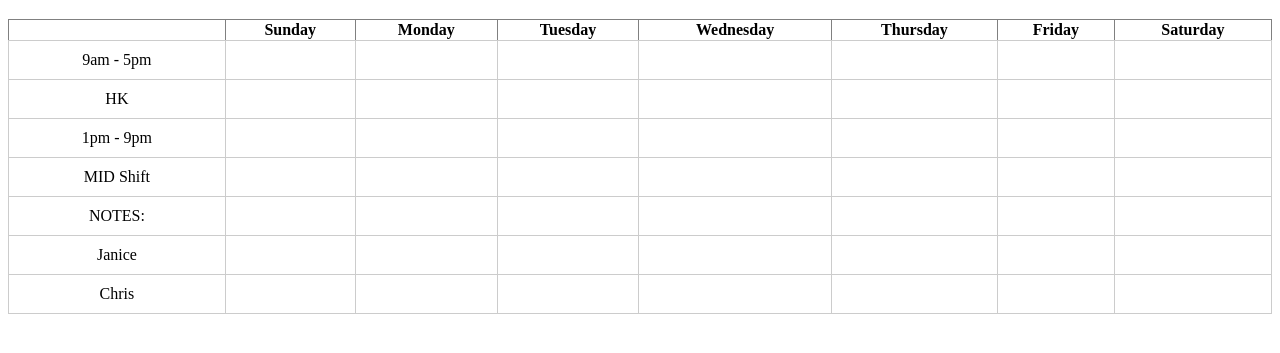
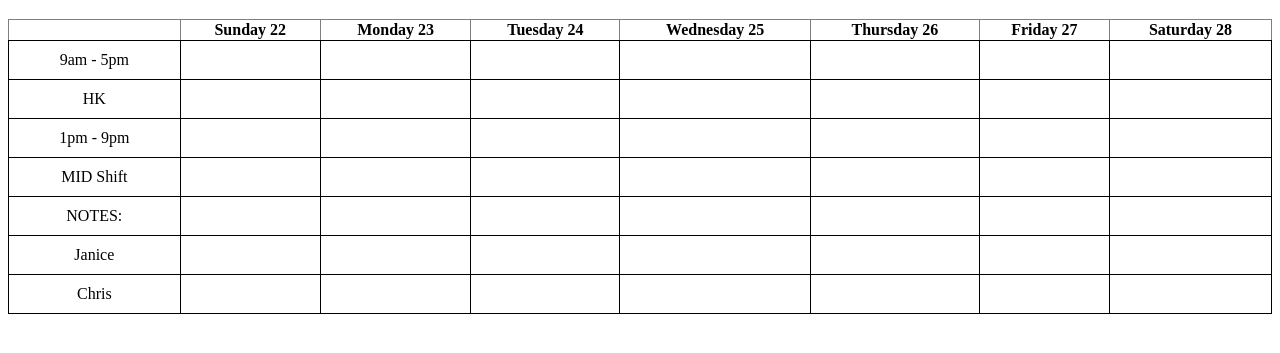
Before and after one commit to chchau2/Schedule-Generator, a plain HTML site: page ScheduleGenerator.html in a window 1280 px wide. Shown: the part 61-414 px from the top of the page. Drawn offline with Linux system fonts and the light colour scheme.

Commit message:
add dates

```diff
--- a/ScheduleGenerator.html
+++ b/ScheduleGenerator.html
@@ -1,29 +1,16 @@
-<!--<!DOCTYPE html>
-<html lang="en"></html>
-<head>
-    <meta charset="UTF-8">
-    <meta name="viewport" content="width=device-with, initial-scale=1.0">
-    <title>Schedule Generator</title>
-    <style></style>
-</head>
-
-<body>
-    <h1>HI Point Montara Hostel</h1>
-</body>-->
-
 <!DOCTYPE html>
 <html lang="en">
 <head>
   <meta charset="UTF-8">
   <meta name="viewport" content="width=device-width, initial-scale=1.0">
-  <title>Dynamic Table with Right-Click Text Box</title>
+  <title>Schedule Generator</title>
   <style>
     table {
       border-collapse: collapse;
       width: 100%;
     }
     td {
-      border: 1px solid #ccc;
+      border: 1px solid #000000;
       padding: 10px;
       text-align: center;
       cursor: pointer;
@@ -56,10 +43,40 @@
             <th>Friday</th>
             <th>Saturday</th>
         </tr>
+        <script>
+            // Get the current date
+            let currentDate = new Date();
 
+            // Function to get the start of the current week (Sunday)
+            function getStartOfWeek(date) {
+                let day = date.getDay(),
+                    diff = date.getDate() - day; // Get the difference from Sunday
+                return new Date(date.setDate(diff));
+            }
+
+            // Get the start of the current week (Sunday)
+            let startOfWeek = getStartOfWeek(new Date(currentDate));
+
+            // Define day names and the corresponding date numbers
+            const dayNames = ["Sunday", "Monday", "Tuesday", "Wednesday", "Thursday", "Friday", "Saturday"];
+            const tableHeaders = document.querySelectorAll("#toggleTable th");
+
+            // Loop through the days of the week and set day names + date in the headers
+            tableHeaders.forEach((th, index) => {
+                if (index > 0) { // Skip the first header (empty cell)
+                    let dayOffset = index - 1; // Index 1 corresponds to Sunday, 2 to Monday, etc.
+                    let dayDate = new Date(startOfWeek);
+                    dayDate.setDate(startOfWeek.getDate() + dayOffset); // Calculate the date for the current day
+
+                    // Create a variable with day name and date
+                    let dayHeader = `${dayNames[index - 1]} ${dayDate.getDate()}`;
+
+                    // Update the <th> with the generated variable
+                    th.textContent = dayHeader; // Insert the variable content into the <th>
+                }
+            });
+        </script>
     </table>
-
-
     <script>
     // Generate the table dynamically
     const table = document.getElementById("toggleTable");
```
